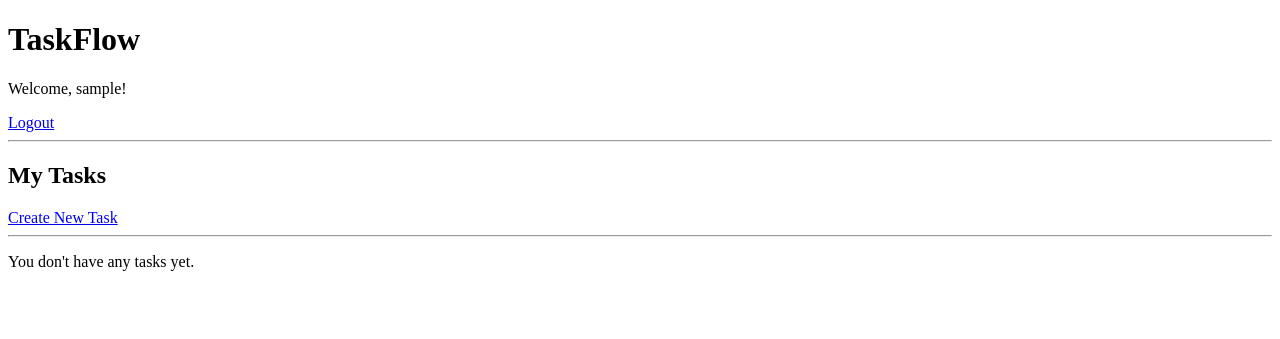
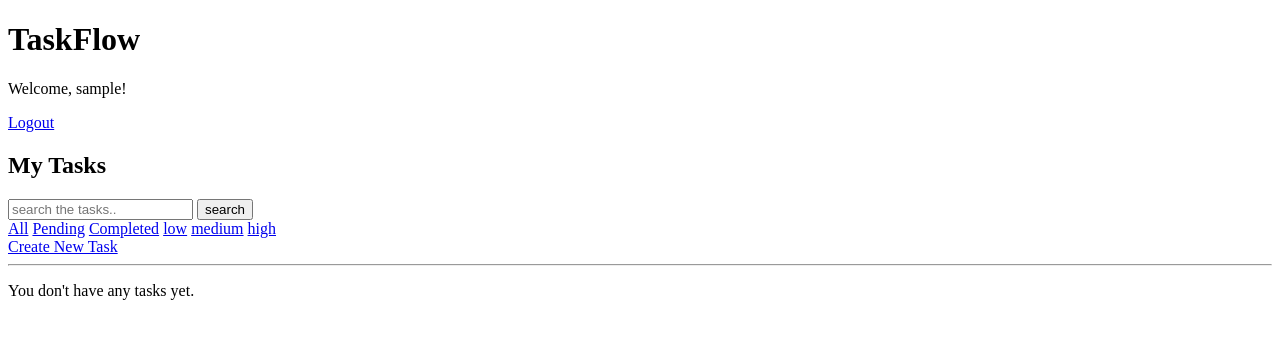
Before and after one commit to Brij-Ai/TaskFlow-toDO-Django, a Django app: page /tasks/ in a window 1280 px wide. Shown: the top 339 px of the page. Run offline with Django 5.2, Linux system fonts and the light colour scheme; the visitor is signed in with stand-in values (Sample User, id 1); data that the repository does not hold is empty.

Commit message:
Stage 9 : Enhance task list view with filtering and search functionality; update template for search input

```diff
--- a/taskFlow/tasks/templates/tasks/task_list.html
+++ b/taskFlow/tasks/templates/tasks/task_list.html
@@ -10,14 +10,25 @@
     <p>Welcome, {{ user.username }}!</p>
 
     <a href="{% url 'logout' %}">Logout</a>
-
-    <hr />
-
+    <br>
     <h2>My Tasks</h2>
-
+    <div>
+      <form method = "GET">
+        <input type="text" name = 'search' placeholder = 'search the tasks..' values = "{{search | default:'' }}">
+        <button type = 'submit'>search</button>
+      </form>
+    </div>
+    <div>
+      <a href="{%url 'task_list'%}">All</a>
+      <a href="{%url 'task_list'%}?status = pending">Pending</a>
+      <a href="{%url 'task_list'%}?status = Completed">Completed</a>
+      <a href="{%url 'task_list'%}?Priority = low">low</a>
+      <a href="{%url 'task_list'%}?Priority = medium">medium</a>
+      <a href="{%url 'task_list'%}?Priority = high">high</a>
+    </div>
     <a href="{% url 'create_task' %}"> Create New Task </a>
 
-    <hr />
+    <hr/>
 
     {% if tasks %} {% for task in tasks %}
     <div>
--- a/taskFlow/tasks/views.py
+++ b/taskFlow/tasks/views.py
@@ -64,17 +64,46 @@ def user_logout(request):
     logout(request)
 
     return redirect('login')
+# Old view before stage 9: Task Filtering
+# @login_required
+# def task_list(request):
+#     tasks = Task.objects.filter(user=request.user)
 
+#     return render(
+#         request,
+#         'tasks/task_list.html',
+#         {'tasks': tasks}
+#     )
+
+# New view of task_list at stage 9:
 @login_required
 def task_list(request):
-    tasks = Task.objects.filter(user=request.user)
+    tasks = Task.objects.filter(user = request.user)
+    status = request.GET.get('status')
+    priority = request.GET.get('priority')
+    search = request.GET.get('search')
 
-    return render(
-        request,
-        'tasks/task_list.html',
-        {'tasks': tasks}
-    )
+    if status == 'pending':
+        tasks = tasks.filter(completed = False)
+    elif status == 'completed':
+        tasks = tasks.filter(completed = True)
 
+    if priority in ['low', 'medium', 'high']:
+        tasks = tasks.filter(priority = priority)
+
+    if search:
+        tasks = tasks.filter(
+            title__icontains = search
+        ) | tasks.filter(
+            description__icontains = search
+        )
+
+    return render(request, 'tasks/task_list.html', {
+        'tasks' : tasks,
+        'current_status' : status,
+        'current_priority' : priority,
+        'search' : search,
+    })
 
 @login_required
 def create_task(request):
```
